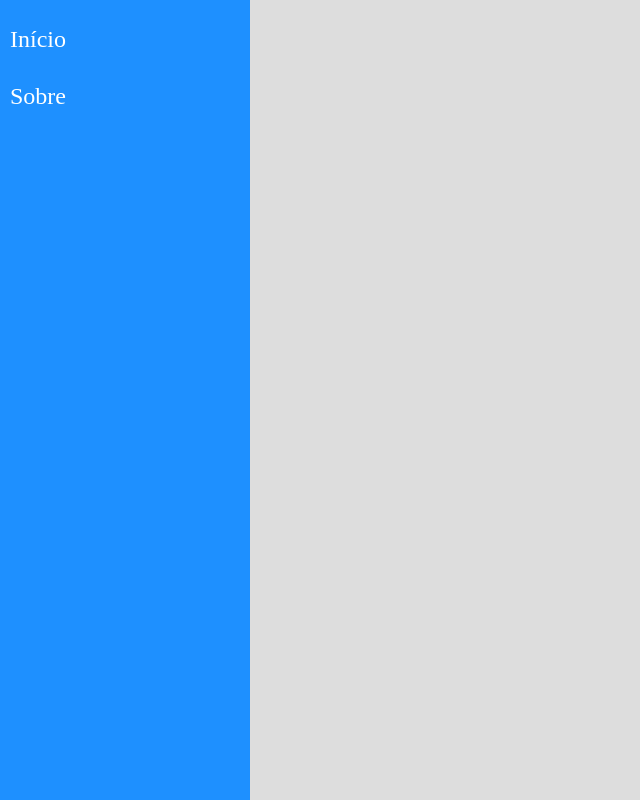
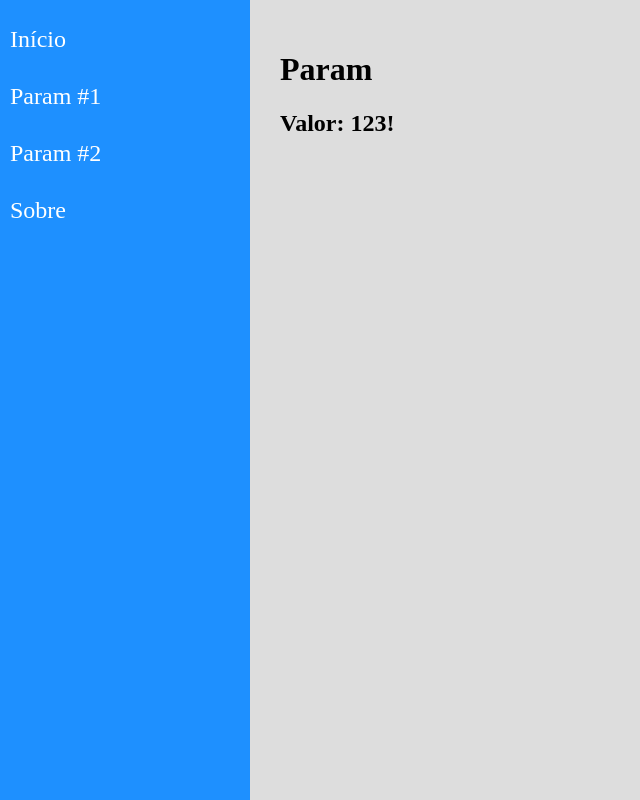
Before and after one commit to Roger-Franco/React-Router, a React (Create React App) app: page /param/123 in a window 1280 px wide. Shown: the whole page, without its empty margins (0-640 px from the left). Built offline with nearby package versions, Linux system fonts and the light colour scheme.

Commit message:
Usando o método Params

```diff
--- a/src/components/layout/Content.jsx
+++ b/src/components/layout/Content.jsx
@@ -4,12 +4,14 @@
 
 import About from "../../views/examples/About";
 import Home from "../../views/examples/Home";
+import Param from "../../views/examples/Param";
 
 const Content = (props) => {
   return (
       <main className="Content">
         <Switch>
         <Route path="/about" exact component={About}/>
+        <Route path="/param/:id" exact component={Param}/>
         <Route path="/" exact component={Home}/>
         </Switch>
       </main>
--- a/src/components/layout/Menu.jsx
+++ b/src/components/layout/Menu.jsx
@@ -11,6 +11,12 @@
             <Link to="/">Início</Link>
           </li>
           <li>
+            <Link to="/param/123">Param #1</Link>
+          </li>
+          <li>
+            <Link to="/param/legal">Param #2</Link>
+          </li>
+          <li>
             <Link to="/about">Sobre</Link>
           </li>
         </ul>
--- a/src/views/examples/About.jsx
+++ b/src/views/examples/About.jsx
@@ -4,7 +4,7 @@
   return (
     <div className="About">
       <h1>Sobre</h1>
-      <p>O nosso sistema foi criado...</p>
+      <h2>O nosso sistema foi criado...</h2>
     </div>
     )
 };
--- a/src/views/examples/Home.jsx
+++ b/src/views/examples/Home.jsx
@@ -4,7 +4,7 @@
   return (
     <div className="Home">
       <h1>Início</h1>
-      <p>Bem vindo!</p>
+      <h2>Bem vindo!</h2>
     </div>
     )
 };
--- /dev/null
+++ b/src/views/examples/Param.jsx
@@ -0,0 +1,15 @@
+import React from 'react';
+
+import {useParams} from 'react-router-dom'
+
+const Param = props => {
+  const {id} = useParams()
+  return (
+    <div className="Param">
+      <h1>Param</h1>
+      <h2>Valor: {id}!</h2>
+    </div>
+    )
+};
+
+export default Param;
```
